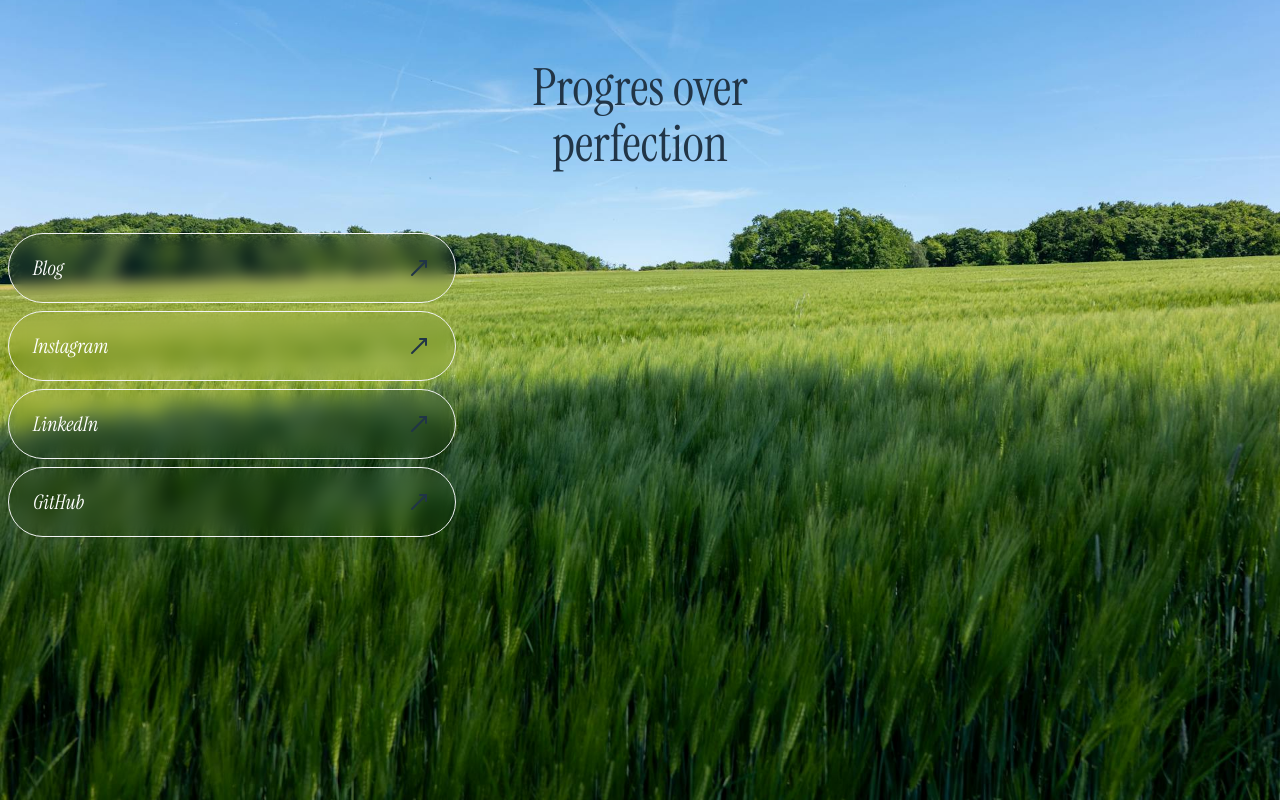
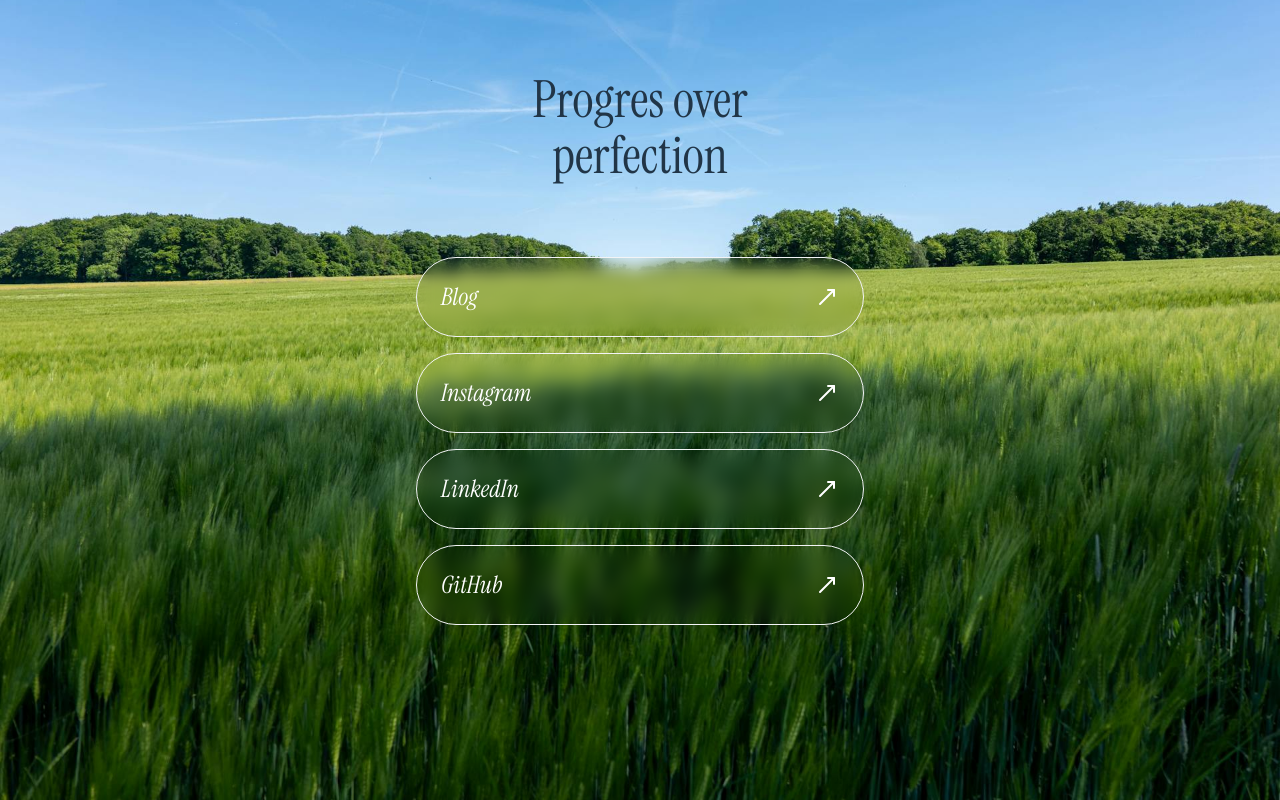
Before and after one commit to OleksandrHridzhak/OnlyLinks, a React (Vite) app: page / in a window 1280 px wide. Built offline with nearby package versions, Linux system fonts and the light colour scheme.

Commit message:
small fixes

```diff
--- a/src/App.tsx
+++ b/src/App.tsx
@@ -4,27 +4,24 @@
 
 function App() {
   return (
-    <>
-      <div
-        className="min-h-screen bg-cover bg-center w-full h-full"
-        style={{ backgroundImage: "url('/bg2.jpg')" }}
-      >
+    <div
+      className="min-h-screen bg-cover bg-center w-full h-full flex flex-col items-center gap-4 py-10"
+      style={{ backgroundImage: "url('/bg2.jpg')" }}
+    >
       <Quote>
-        Progres over <br/> perfection
+        Progres over <br /> perfection
       </Quote>
-      <ul className="flex flex-col gap-2">
-        {LINKS.map(({label, link}) => (
-          <li>
-            <LinkBox link={link}>
-              {label}
-            </LinkBox>
+
+      <ul className="w-full max-w-4xl flex flex-col items-center gap-4 px-4">
+        {LINKS.map(({ label, link }) => (
+          <li key={link} className="w-full flex justify-center">
+            <LinkBox link={link}>{label}</LinkBox>
           </li>
         ))}
-
       </ul>
-      </div>
-    </>
-  )
+    </div>
+  );
 }
 
+
 export default App
--- a/src/components/LinkBox/LinkBox.tsx
+++ b/src/components/LinkBox/LinkBox.tsx
@@ -5,17 +5,16 @@
     children:React.ReactNode
 }
 
-export function LinkBox({link, children}:LinkBoxProps) {
+export function LinkBox({ link, children }: LinkBoxProps) {
   return (
-    <div className="h-[70px] items-center justify-between px-6 max-w-md flex bg-grey-300  rounded-full bg-clip-padding backdrop-filter backdrop-blur-sm bg-opacity-5 border border-gray-100
-    mx-2
-    ">
-      <a href={link} className="p-0 m-0 text-xl instrument-serif-regular-italic">
-        {children}
-      </a>
-      <div>
-        <MoveUpRight/>
-      </div>
-    </div>
+    <a
+      href={link}
+      className="block w-full max-w-md h-[80px] flex items-center justify-between px-6
+        bg-grey-300 rounded-full bg-clip-padding backdrop-filter backdrop-blur-sm
+        bg-opacity-5 border border-gray-100 text-2xl instrument-serif-regular-italic no-underline"
+    >
+      <span>{children}</span>
+      <MoveUpRight />
+    </a>
   );
 }
--- a/src/components/Quote/Quote.tsx
+++ b/src/components/Quote/Quote.tsx
@@ -5,7 +5,7 @@
 export function Quote({children}:QuoteProps) {
   return (
     <div className="h-2xl">
-    <h1 className=" instrument-serif-regular text-center py-15">
+    <h1 className=" instrument-serif-regular text-center pt-8 pb-14 ">
         {children}
     </h1>
     </div>
```
